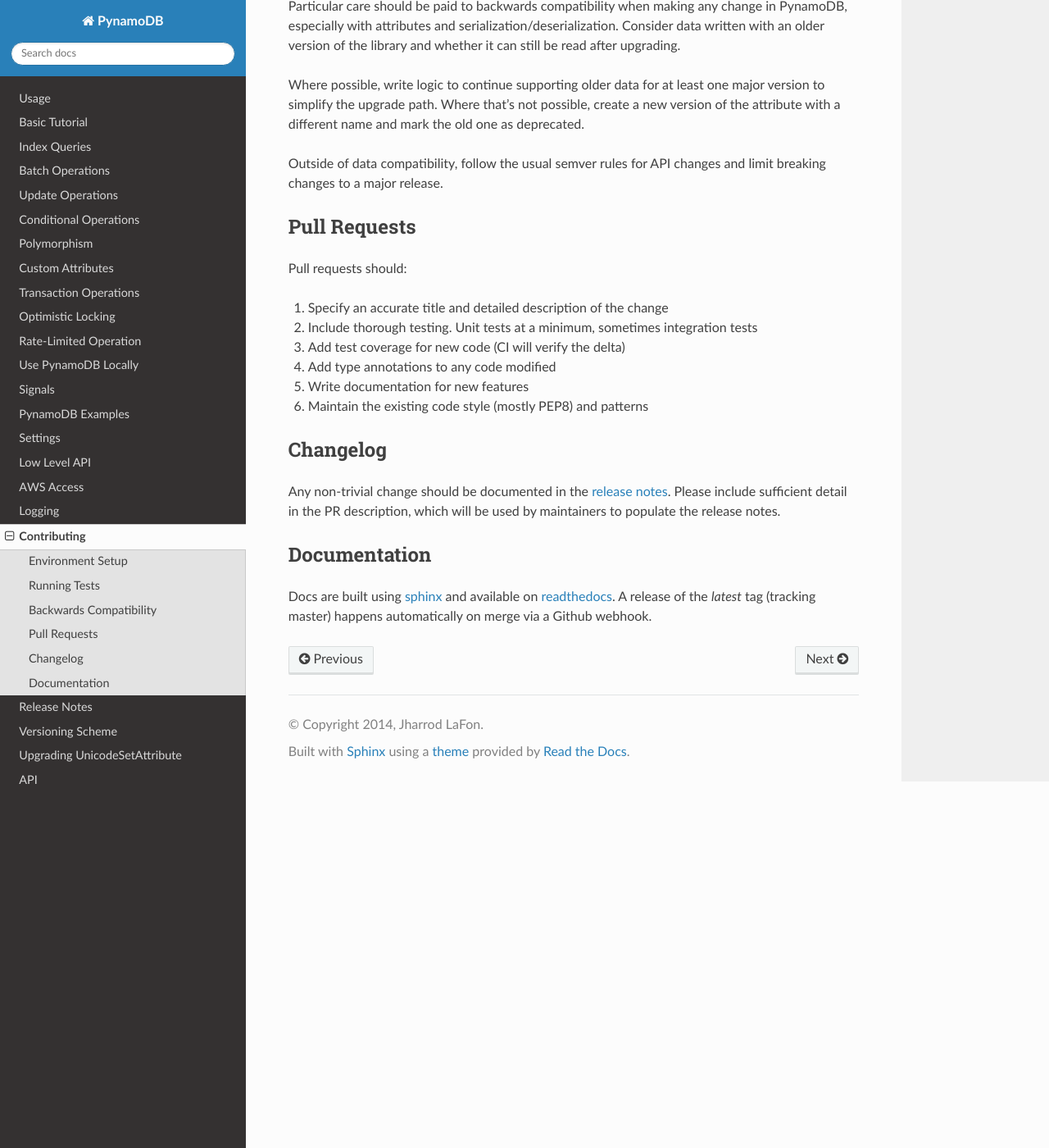
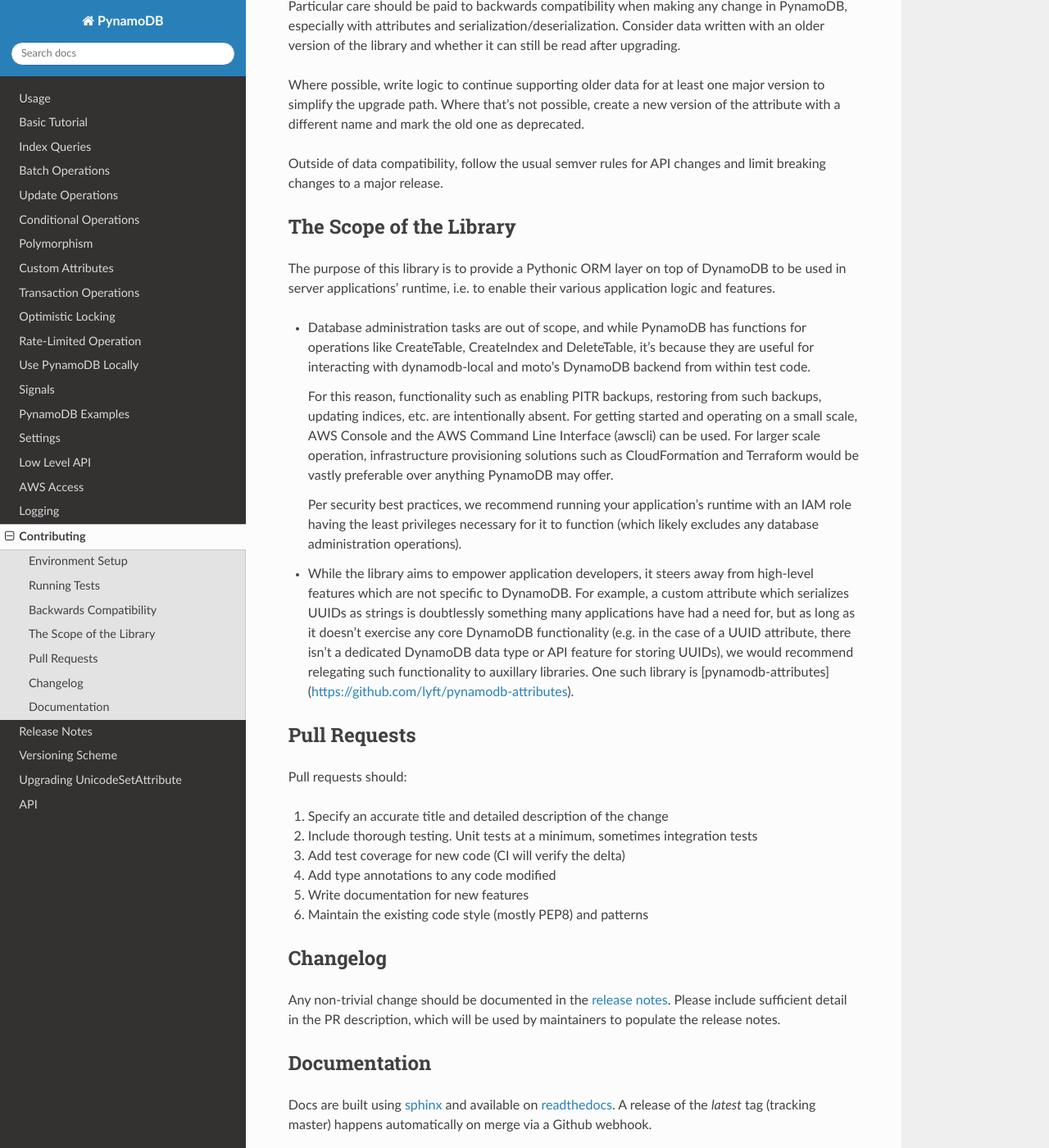
Before and after one commit to pynamodb/PynamoDB, a Sphinx documentation site: the page built from docs/contributing.rst, in a window 1280 px wide and 1400 px high, scrolled down 1035 px. Shown: the whole window at 82% size. Built offline with Sphinx 7.4.7 and the Read the Docs theme 2.0.0, drawn with Linux system fonts in a browser that asks for light colours; the version number could not be read and is left out.

Commit message:
contributing: clarify scope

```diff
--- a/docs/contributing.rst
+++ b/docs/contributing.rst
@@ -61,6 +61,34 @@
 to a major release.
 
 
+The Scope of the Library
+------------------------
+
+The purpose of this library is to provide a Pythonic ORM layer on top of DynamoDB to be used
+in server applications' runtime, i.e. to enable their various application logic and features.
+
+- Database administration tasks are out of scope, and while PynamoDB has functions for
+  operations like CreateTable, CreateIndex and DeleteTable, it's because they are useful
+  for interacting with dynamodb-local and moto's DynamoDB backend from within test code.
+
+  For this reason, functionality such as enabling PITR backups, restoring from such backups,
+  updating indices, etc. are intentionally absent. For getting started and operating
+  on a small scale, AWS Console and the AWS Command Line Interface (awscli) can be used.
+  For larger scale operation, infrastructure provisioning solutions such as CloudFormation
+  and Terraform would be vastly preferable over anything PynamoDB may offer.
+
+  Per security best practices, we recommend running your application's runtime with an IAM role
+  having the least privileges necessary for it to function (which likely excludes any database
+  administration operations).
+
+- While the library aims to empower application developers, it steers away from high-level features
+  which are not specific to DynamoDB. For example, a custom attribute which serializes UUIDs
+  as strings is doubtlessly something many applications have had a need for, but as long as it doesn't
+  exercise any core DynamoDB functionality (e.g. in the case of a UUID attribute, there isn't
+  a dedicated DynamoDB data type or API feature for storing UUIDs), we would recommend relegating
+  such functionality to auxillary libraries. One such library is [pynamodb-attributes](https://github.com/lyft/pynamodb-attributes).
+
+
 Pull Requests
 -------------
 
```
